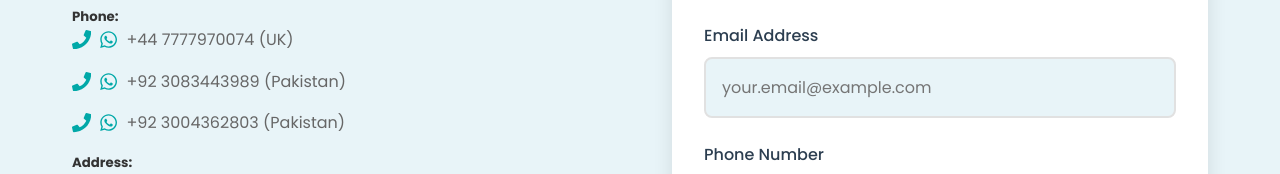
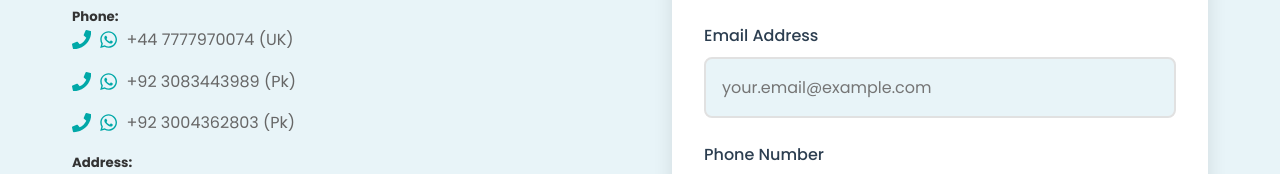
Before and after one commit to MrAbidRajpoot/dentisol-frontend, a React (Create React App) app: page /contact in a window 1280 px wide. Shown: the part 412-586 px from the top of the page. Built offline with nearby package versions, Linux system fonts and the light colour scheme.

Commit message:
add testimonial or contact pages changes pakistan into pk

```diff
--- a/src/pages/ContactPage.js
+++ b/src/pages/ContactPage.js
@@ -99,12 +99,12 @@ const ContactPage = () => {
             <p>
               <FaPhone className="icon" />
               <FaWhatsapp className="icon" />
-              <span>+92 3083443989 (Pakistan)</span>
+              <span>+92 3083443989 (Pk)</span>
             </p>
             <p>
               <FaPhone className="icon" />
               <FaWhatsapp className="icon" />
-              <span>+92 3004362803 (Pakistan)</span>
+              <span>+92 3004362803 (Pk)</span>
             </p>
             <h5>Address:</h5>
             <p>
```
Also changed, not shown: public/Testimonial2.jpg (added), public/Testimonial3.jpeg (added).
